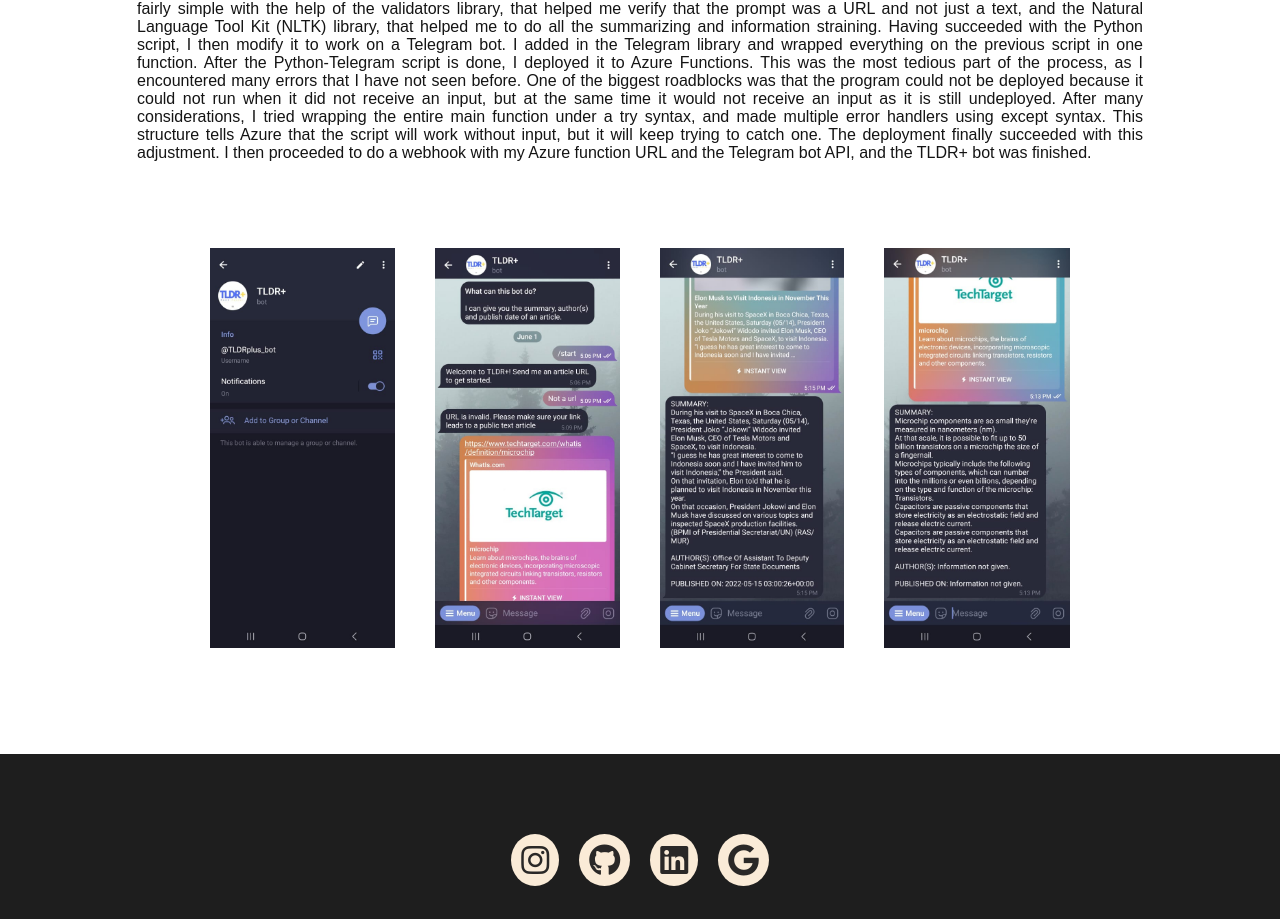
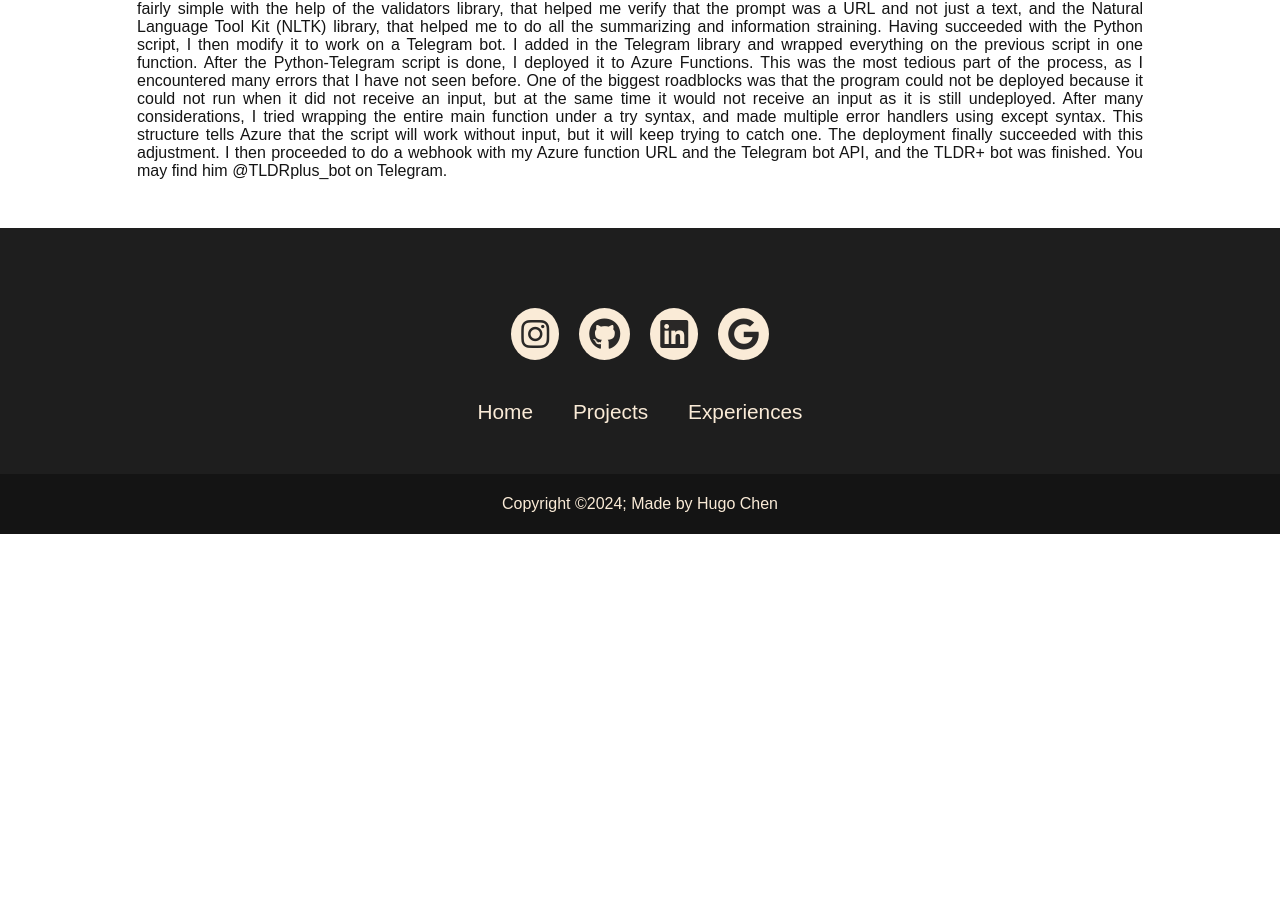
Before and after one commit to hugoingg/hugochen, a React (Vite) app: page /hugochen/projects/TldrPlus in a window 1280 px wide. Shown: the part 460-1379 px from the top of the page. After the commit the page ends 994 px from the top, so only its background shows below. Built offline with nearby package versions, Linux system fonts and the light colour scheme.

Commit message:
fix: remove overflowing images

```diff
--- a/src/projectPages/TLDRplus.tsx
+++ b/src/projectPages/TLDRplus.tsx
@@ -52,14 +52,9 @@
             script will work without input, but it will keep trying to catch
             one. The deployment finally succeeded with this adjustment. I then
             proceeded to do a webhook with my Azure function URL and the
-            Telegram bot API, and the TLDR+ bot was finished.
+            Telegram bot API, and the TLDR+ bot was finished. You may find him
+            @TLDRplus_bot on Telegram.
           </p>
-        </div>
-        <div className="project-Pages-Photos-Container">
-          <img src={photo1}></img>
-          <img src={photo2}></img>
-          <img src={photo3}></img>
-          <img src={photo4}></img>
         </div>
       </div>
     </div>
--- a/src/projectPages/flowremi.tsx
+++ b/src/projectPages/flowremi.tsx
@@ -39,9 +39,6 @@
           </p>
         </div>
         <div className="project-Pages-Photos-Container">
-          <div className="project-Pages-Photos-Container">
-            <img src={photo1}></img>
-          </div>
           <video src={video1} controls></video>
           <video src={video2} controls></video>
           <video src={video3} controls></video>
```
